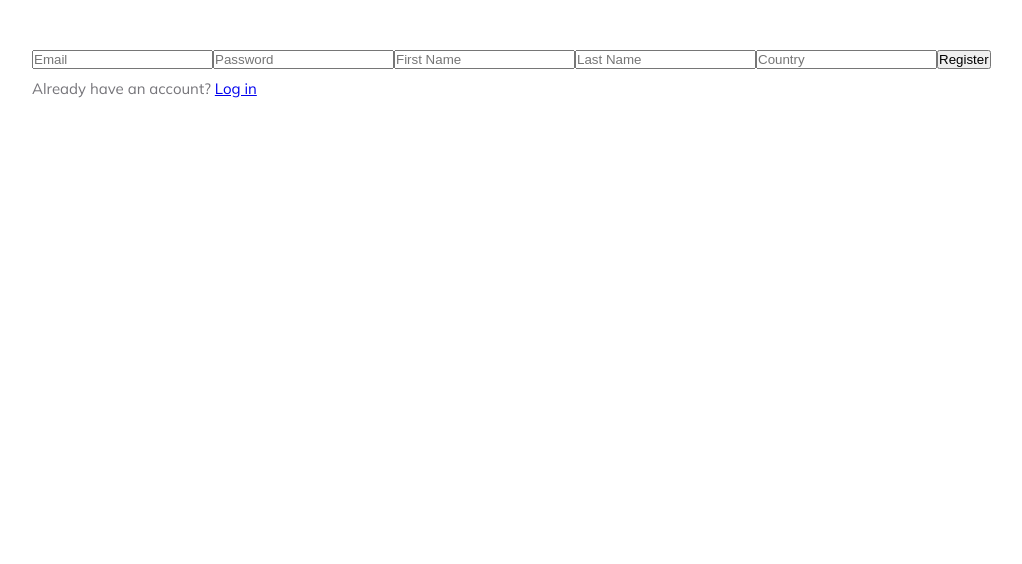
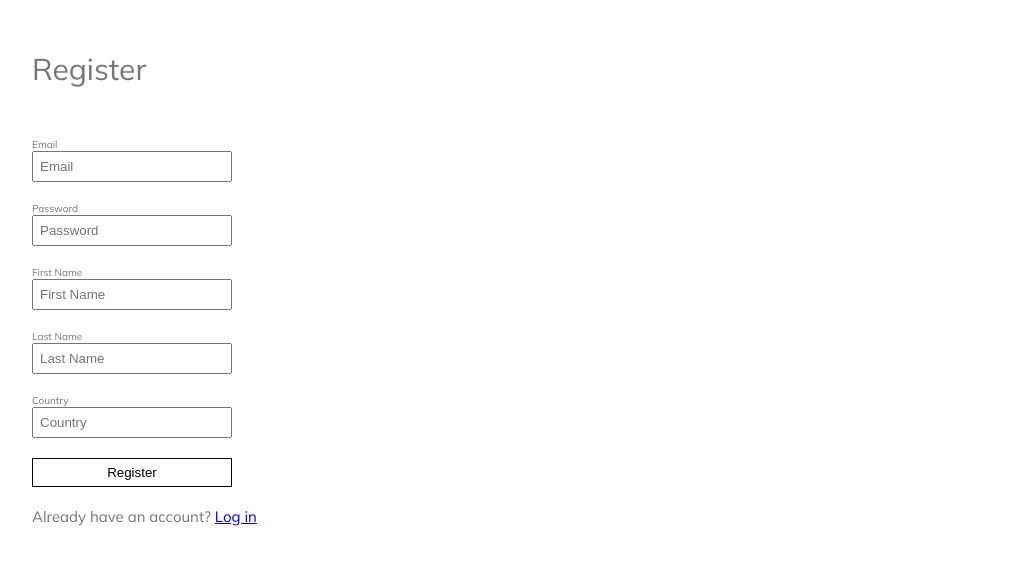
Before and after one commit to urosperisic/chat-f, a React (Vite) app: page /register in a window 1280 px wide. Shown: the top 564 px of the page, without its empty margins (68-1090 px from the left). Built offline with nearby package versions, Linux system fonts and the light colour scheme; no server answers.

Commit message:
004 minor fix

```diff
--- a/src/components/Login.jsx
+++ b/src/components/Login.jsx
@@ -34,20 +34,29 @@ function Login() {
 
   return (
     <>
-      <form onSubmit={handleLogin}>
+      <h1>Login</h1>
+      <form className="login-register" onSubmit={handleLogin}>
+        <label htmlFor="email">Email</label>
         <input
+          id="email"
+          type="email"
           value={email}
           onChange={(e) => setEmail(e.target.value)}
           placeholder="Email"
         />
+
+        <label htmlFor="password">Password</label>
         <input
+          id="password"
+          type="password"
           value={password}
-          type="password"
           onChange={(e) => setPassword(e.target.value)}
           placeholder="Password"
         />
+
         <button type="submit">Login</button>
       </form>
+
       <p>
         Don't have an account? <Link to="/register">Sign up</Link>
       </p>
--- a/src/components/Register.jsx
+++ b/src/components/Register.jsx
@@ -33,27 +33,53 @@ function Register() {
 
   return (
     <>
-      <form onSubmit={handleRegister}>
-        <input name="email" onChange={handleChange} placeholder="Email" />
+      <h1>Register</h1>
+      <form className="login-register" onSubmit={handleRegister}>
+        <label htmlFor="email">Email</label>
         <input
+          id="email"
+          name="email"
+          type="email"
+          onChange={handleChange}
+          placeholder="Email"
+        />
+
+        <label htmlFor="password">Password</label>
+        <input
+          id="password"
           name="password"
           type="password"
           onChange={handleChange}
           placeholder="Password"
         />
+
+        <label htmlFor="first_name">First Name</label>
         <input
+          id="first_name"
           name="first_name"
           onChange={handleChange}
           placeholder="First Name"
         />
+
+        <label htmlFor="last_name">Last Name</label>
         <input
+          id="last_name"
           name="last_name"
           onChange={handleChange}
           placeholder="Last Name"
         />
-        <input name="country" onChange={handleChange} placeholder="Country" />
+
+        <label htmlFor="country">Country</label>
+        <input
+          id="country"
+          name="country"
+          onChange={handleChange}
+          placeholder="Country"
+        />
+
         <button type="submit">Register</button>
       </form>
+
       <p>
         Already have an account? <Link to="/login">Log in</Link>
       </p>
--- a/src/index.css
+++ b/src/index.css
@@ -72,6 +72,29 @@ li {
   transition: all 0.2s ease;
 }
 
+form.login-register {
+  margin-top: 5rem;
+}
+
+form.login-register input,
+form.login-register button {
+  display: block;
+  margin-bottom: 2rem;
+  padding: 0.6rem;
+  width: 20rem;
+}
+
+form.login-register button {
+  background-color: transparent;
+  border: 1px solid #000;
+}
+form.login-register button:hover,
+form.login-register button:focus {
+  background-color: #003366;
+  border-color: #003366;
+  color: #fff;
+}
+
 .message-form {
   position: fixed;
   bottom: 0;
@@ -89,11 +112,20 @@ li {
 .message-form input {
   flex: 1;
   padding: 8px;
-  font-size: 1rem;
+  font-size: 1.4rem;
+}
+
+.message-form label {
+  font-size: 1.4rem;
+}
+
+.message-form input::placeholder,
+.message-form textarea::placeholder {
+  font-size: 1.4rem;
 }
 
 .message-form button {
-  font-size: 1.2rem;
+  font-size: 1.6rem;
 }
 
 @media (max-width: 767px) {
```
